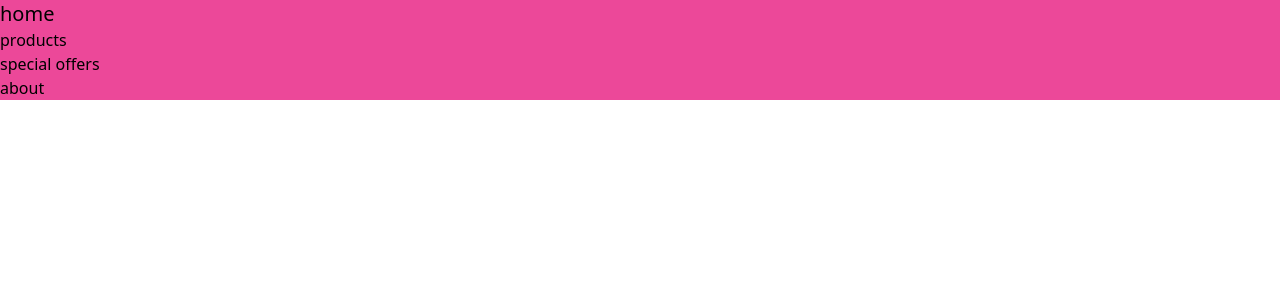
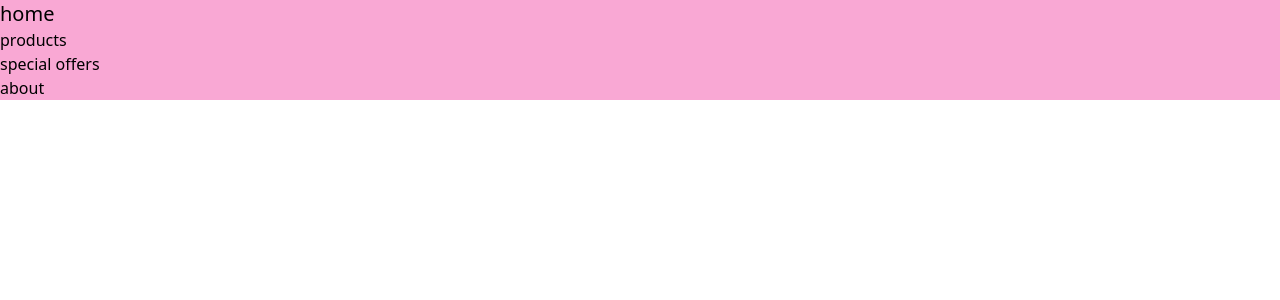
Before and after one commit to mehrnaz-ghaffar/onlineshop, a Vue app: page / in a window 1280 px wide. Shown: the top 300 px of the page. Built offline with nearby package versions, Linux system fonts and the light colour scheme.

Commit message:
made some changes

```diff
--- a/src/App.vue
+++ b/src/App.vue
@@ -1,6 +1,6 @@
 <template>
   <div id="app">
-    <nav class="bg-pink-500">
+    <nav class="bg-pink-300">
       <ul>
         <li class="text-xl">home</li>
         <li>products</li>
```
Also changed, not shown: 1 other file (tests, documents, lock files or other folders).
